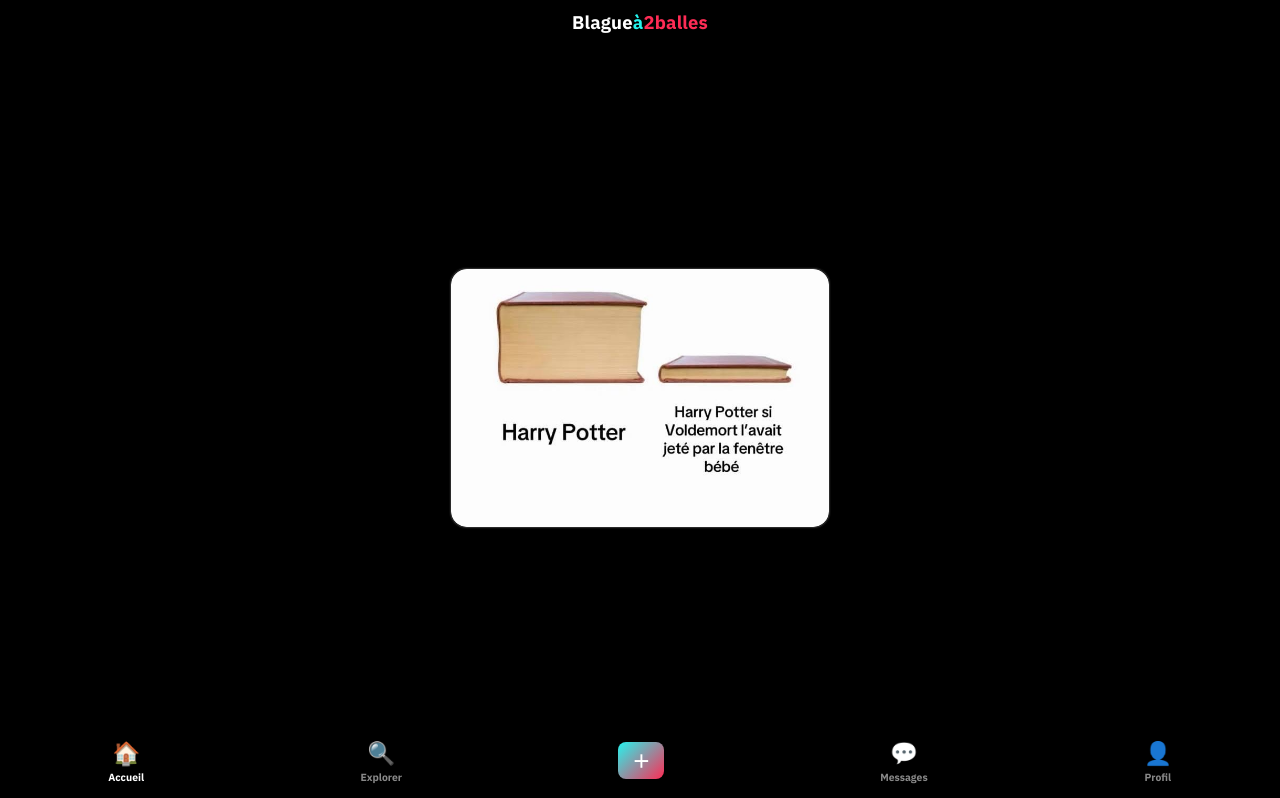
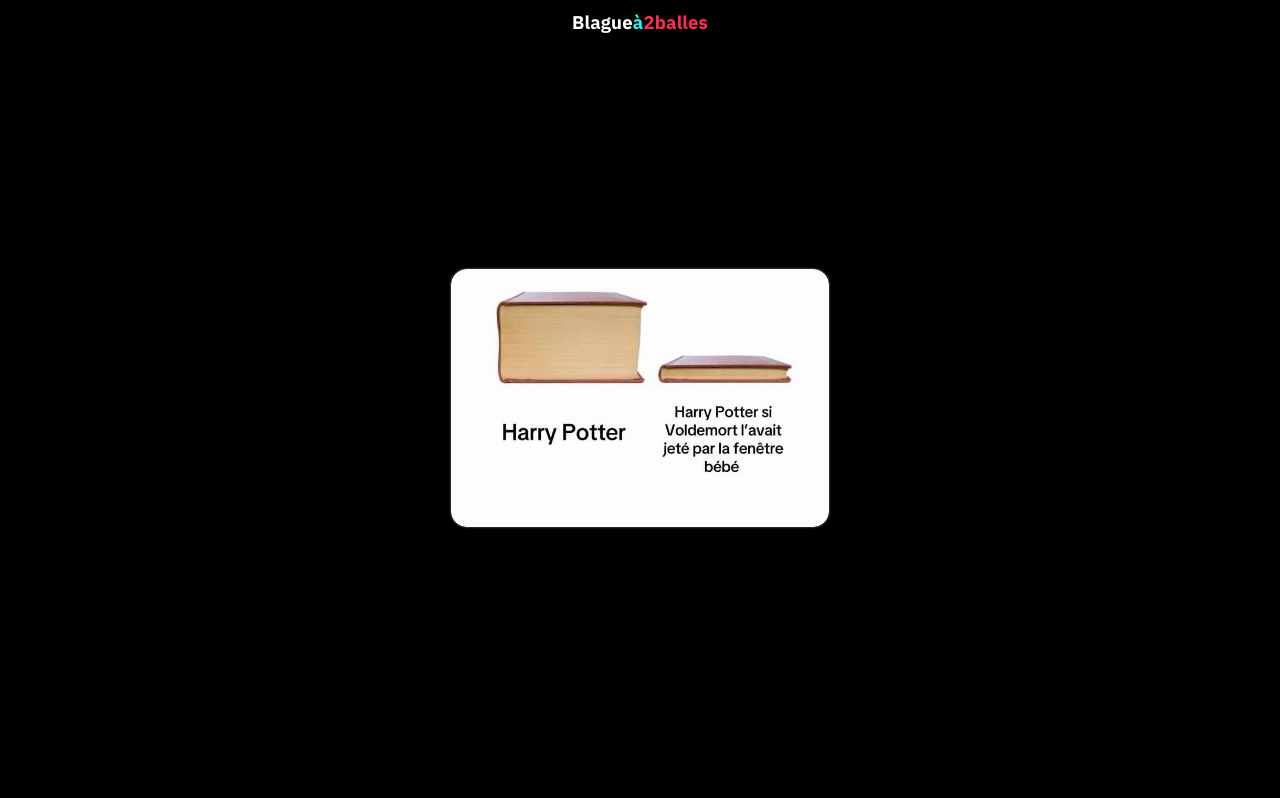
Before and after one commit to babadu17/Blague-a-deux-balles, a plain HTML site: page index.html in a window 1280 px wide. Shown: the part 58-856 px from the top of the page. Drawn offline with Linux system fonts and the light colour scheme.

Commit message:
Update index.html

```diff
--- a/index.html
+++ b/index.html
@@ -14,24 +14,6 @@
 
   <div class="feed" id="feed"></div>
 
-  <nav class="bottom-nav">
-    <div class="nav-item active">
-      <span class="nav-icon">🏠</span> Accueil
-    </div>
-    <div class="nav-item">
-      <span class="nav-icon">🔍</span> Explorer
-    </div>
-    <div class="nav-item post-btn">
-      <span class="nav-icon">＋</span>
-    </div>
-    <div class="nav-item">
-      <span class="nav-icon">💬</span> Messages
-    </div>
-    <div class="nav-item">
-      <span class="nav-icon">👤</span> Profil
-    </div>
-  </nav>
-
   <script src="app.js"></script>
 </body>
 </html>
```
